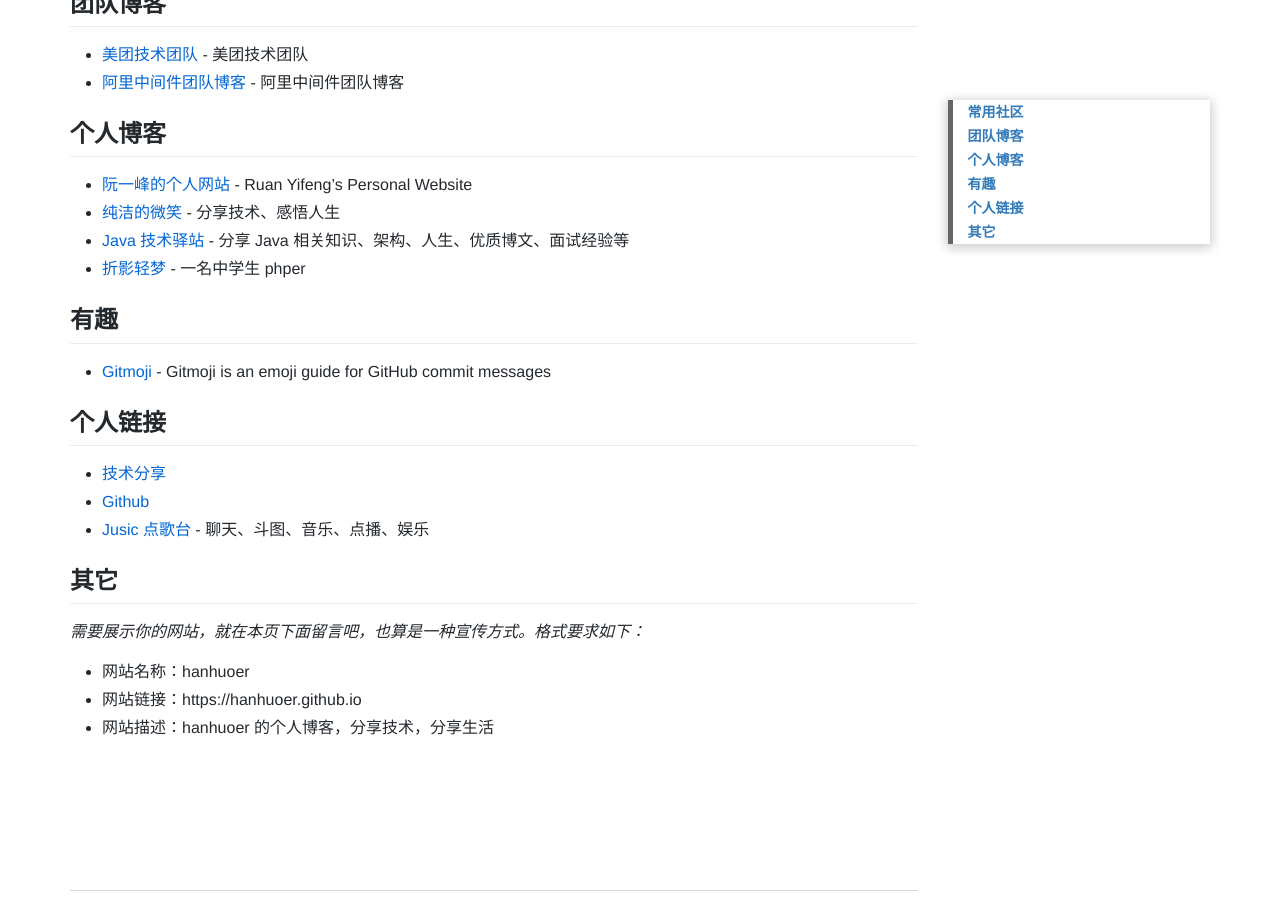
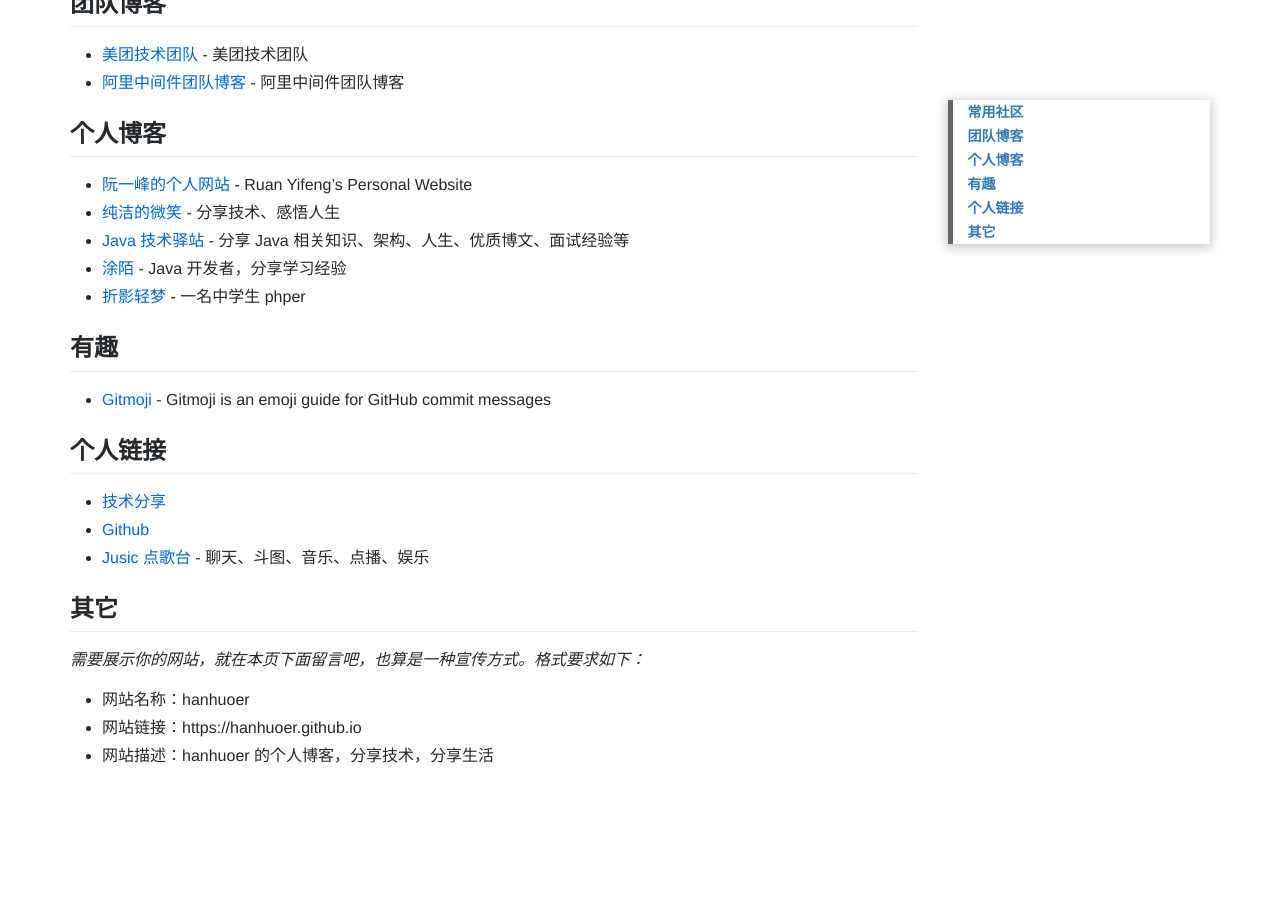
Before and after one commit to hanhuoer/hanhuoer.github.io, a Jekyll site: the page built from pages/link.md, in a window 1280 px wide and 900 px high, scrolled down 660 px. Built offline with Jekyll 4.4.1, drawn with Linux system fonts in a browser that asks for light colours; nearby versions of some CDN libraries; comment, search, counter and statistics services are not loaded.

Commit message:
:pencil: jusic

```diff
--- a/pages/link.md
+++ b/pages/link.md
@@ -24,6 +24,7 @@ permalink: /link
 - [阮一峰的个人网站](http://www.ruanyifeng.com/) - Ruan Yifeng's Personal Website
 - [纯洁的微笑](http://www.ityouknow.com/) - 分享技术、感悟人生
 - [Java 技术驿站](http://cmsblogs.com/) - 分享 Java 相关知识、架构、人生、优质博文、面试经验等
+- [涂陌](https://tycoding.cn/) - Java 开发者，分享学习经验
 - [折影轻梦](https://nexmoe.com/) - 一名中学生 phper
 
 ## 有趣
```
